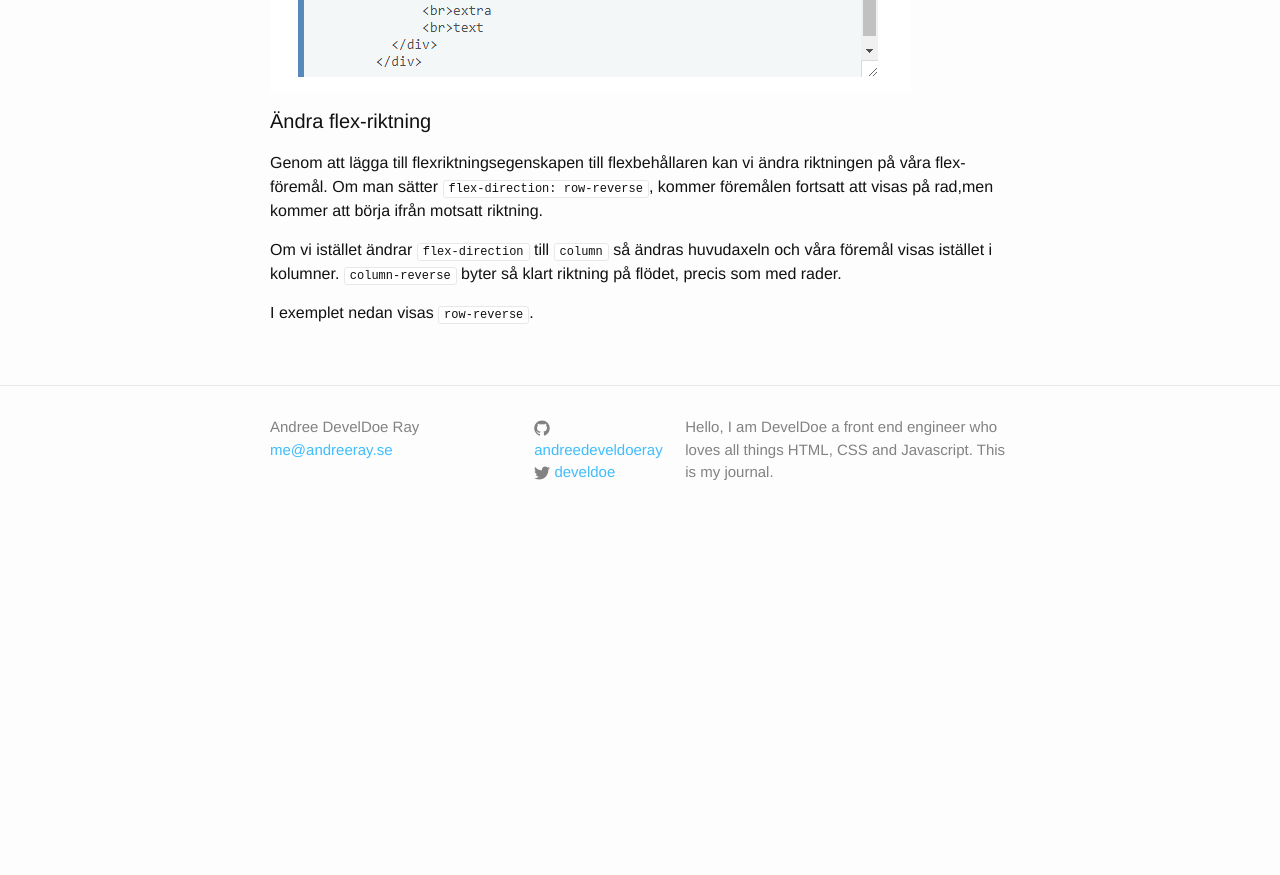
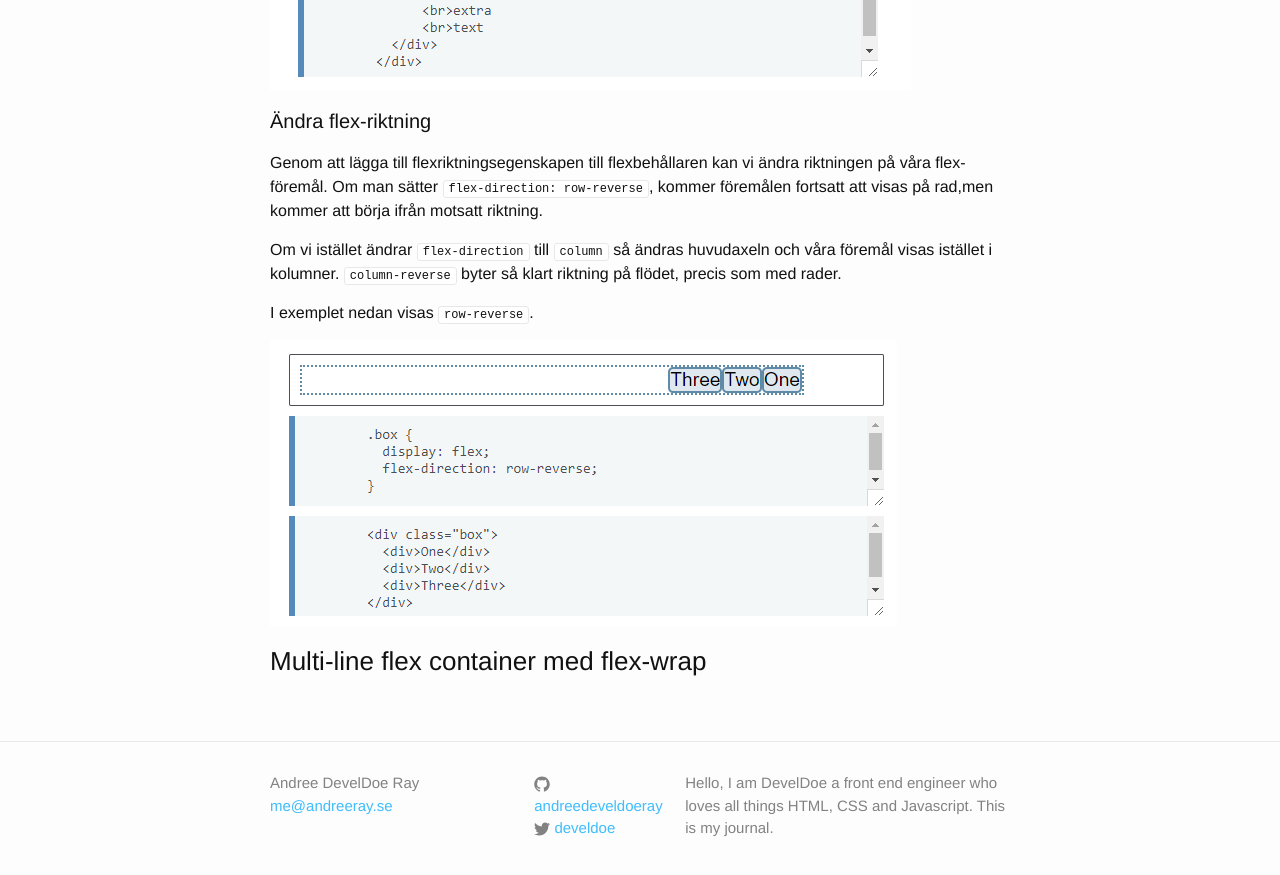
Before and after one commit to develdoe/develdoe.github.io, a Jekyll site: the page built from _posts/2018-04-26-flexbox-koncept.md, in a window 1280 px wide and 900 px high, scrolled down 4378 px. Shown: the top 875 px of the window. Built offline with Jekyll 4.4.1, drawn with Linux system fonts in a browser that asks for light colours; before the commit the page ends 4922 px from its top, so only the background shows below that.

Commit message:
Create 2018-04-26-flexbox-koncept.md

```diff
--- a/_posts/2018-04-26-flexbox-koncept.md
+++ b/_posts/2018-04-26-flexbox-koncept.md
@@ -93,3 +93,7 @@ Genom att lägga till flexriktningsegenskapen till flexbehållaren kan vi ändra
 Om vi istället ändrar `flex-direction` till `column` så ändras huvudaxeln och  våra föremål visas istället i kolumner. `column-reverse` byter så klart riktning på flödet, precis som med rader.
 
 I exemplet nedan visas `row-reverse`.
+
+![reverse-row.png]({{site.baseurl}}/img/posts/reverse-row.png)
+
+### Multi-line flex container med flex-wrap
```
